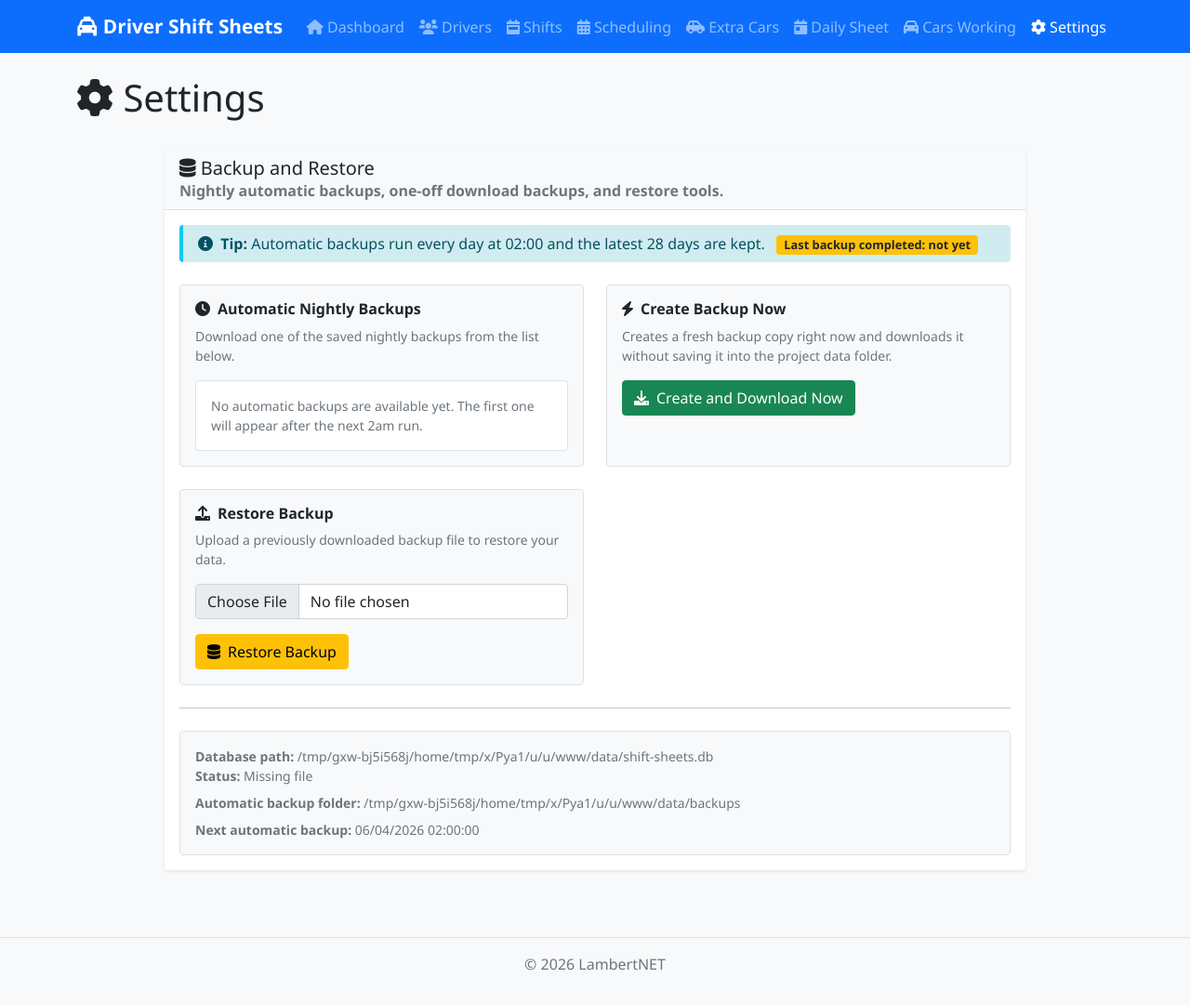
After one commit to lambo28/shift-sheets, a Flask app: page /settings in a window 1280 px wide. The commit adds this page. Shown: the whole page at 93% size. Run offline with Flask 3, Linux system fonts and the light colour scheme.

Commit message:
backup system

```diff
--- a/app.py
+++ b/app.py
@@ -4,6 +4,10 @@ from flask import Flask
 from sqlalchemy import text
 from datetime import datetime
 import os
+import threading
+import time
+
+from backup_utils import AUTO_BACKUP_HOUR, create_auto_backup, get_auto_backup_path, get_sqlite_database_path
 
 from config import config
 from extensions import db
@@ -51,6 +55,8 @@ from utils import (  # noqa: F401
 # -----------------------------------------------------------------------------
 
 app = Flask(__name__)
+
+_auto_backup_scheduler_started = False
 
 config_name = os.environ.get('FLASK_CONFIG') or 'default'
 app.config.from_object(config[config_name])
@@ -148,6 +154,46 @@ def _shift_abbrev_filter(shift_type, all_shifts_str=''):
 def utility_processor():
     return dict(datetime=datetime, bundle_url=bundle_url)
 
+
+def _run_auto_backup_if_due():
+    db_path = get_sqlite_database_path(app.config)
+    if db_path is None or not db_path.exists():
+        return
+
+    now = datetime.now()
+    scheduled_today = now.replace(hour=AUTO_BACKUP_HOUR, minute=0, second=0, microsecond=0)
+    if now < scheduled_today:
+        return
+
+    backup_path = get_auto_backup_path(db_path, now)
+    if backup_path.exists():
+        return
+
+    create_auto_backup(db_path, backup_dt=now)
+
+
+def _auto_backup_scheduler_loop():
+    while True:
+        try:
+            with app.app_context():
+                _run_auto_backup_if_due()
+        except Exception as exc:
+            print(f"[auto-backup] Nightly backup check failed: {exc}")
+        time.sleep(60)
+
+
+def _start_auto_backup_scheduler():
+    global _auto_backup_scheduler_started
+
+    if _auto_backup_scheduler_started:
+        return
+
+    if app.config.get('DEBUG') and os.environ.get('WERKZEUG_RUN_MAIN') != 'true':
+        return
+
+    _auto_backup_scheduler_started = True
+    threading.Thread(target=_auto_backup_scheduler_loop, name='auto-backup-scheduler', daemon=True).start()
+
 # -----------------------------------------------------------------------------
 # Route Registration
 # -----------------------------------------------------------------------------
@@ -170,6 +216,8 @@ with app.app_context():
     db.create_all()
     _run_startup_migrations()
 
+_start_auto_backup_scheduler()
+
 # -----------------------------------------------------------------------------
 # Entry Point
 # -----------------------------------------------------------------------------
--- a/routes/main.py
+++ b/routes/main.py
@@ -1,16 +1,59 @@
-from flask import render_template, request, redirect, url_for, flash
+from flask import render_template, request, redirect, url_for, flash, send_file, after_this_request
 from datetime import datetime, timedelta
+from pathlib import Path
+import os
+import shutil
+import tempfile
 
 from extensions import db
 from models import Driver, ShiftTiming
+from backup_utils import (
+    AUTO_BACKUP_RETENTION_DAYS,
+    AUTO_BACKUP_HOUR,
+    create_temp_backup_copy,
+    get_auto_backup_dir,
+    get_sqlite_database_path,
+    list_auto_backups,
+    looks_like_sqlite_db,
+    next_auto_backup_time,
+    prune_auto_backups,
+    resolve_auto_backup_path,
+)
 from utils import (
     get_drivers_for_date, get_drivers_count_by_shift, get_operational_date,
     get_cars_working_at_time, parse_date_string, parse_time_string,
-    get_app_setting, set_app_setting,
 )
 
 
 def register(app):
+    def _replace_database_from_file(db_path, source_file_path):
+        """Replace current database with source_file_path after validating a safe temp copy."""
+        db_path.parent.mkdir(parents=True, exist_ok=True)
+
+        temp_file = None
+        try:
+            with tempfile.NamedTemporaryFile(delete=False, suffix='.db', dir=str(db_path.parent)) as tmp:
+                shutil.copy2(source_file_path, tmp.name)
+                temp_file = Path(tmp.name)
+
+            if not looks_like_sqlite_db(temp_file):
+                return False, 'Uploaded file is not a valid Shift Sheets database backup.'
+
+            db.session.remove()
+            db.engine.dispose()
+
+            os.replace(temp_file, db_path)
+            temp_file = None
+            return True, 'Backup restored successfully.'
+        except Exception as exc:
+            return False, f'Backup restore failed: {exc}'
+        finally:
+            if temp_file is not None and temp_file.exists():
+                try:
+                    temp_file.unlink()
+                except Exception:
+                    pass
+
     def _parse_target_date(value):
         try:
             return datetime.strptime(value, '%Y-%m-%d').date()
@@ -123,3 +166,138 @@ def register(app):
                 flash(f"Error calculating cars working: {e}", "error")
 
         return render_template("cars_working.html", timings=all_timings_dict)
+
+    @app.route('/settings')
+    def settings():
+        """Settings page for maintenance actions such as backup/restore."""
+        db_path = get_sqlite_database_path(app.config)
+        db_path_exists = bool(db_path and db_path.exists())
+        auto_backups = list_auto_backups(db_path)
+        last_auto_backup = auto_backups[0] if auto_backups else None
+        return render_template(
+            'settings.html',
+            database_path=str(db_path) if db_path else None,
+            database_path_exists=db_path_exists,
+            auto_backup_dir=str(get_auto_backup_dir(db_path)) if db_path else None,
+            auto_backups=auto_backups,
+            last_auto_backup=last_auto_backup,
+            auto_backup_retention_days=AUTO_BACKUP_RETENTION_DAYS,
+            auto_backup_hour=AUTO_BACKUP_HOUR,
+            next_auto_backup_at=next_auto_backup_time() if db_path else None,
+        )
+
+    @app.route('/settings/backup/download-now', methods=['GET'])
+    def download_backup_now():
+        """Create a fresh backup copy and download it without saving into project data."""
+        db_path = get_sqlite_database_path(app.config)
+        if db_path is None:
+            flash('Backup download is only supported for SQLite deployments.', 'error')
+            return redirect(url_for('settings'))
+
+        if not db_path.exists():
+            flash('Database file not found. Backup could not be created.', 'error')
+            return redirect(url_for('settings'))
+
+        temp_backup_path = create_temp_backup_copy(db_path)
+
+        @after_this_request
+        def cleanup_temp_backup(response):
+            try:
+                temp_backup_path.unlink(missing_ok=True)
+            except Exception:
+                pass
+            return response
+
+        timestamp = datetime.now().strftime('%Y%m%d-%H%M%S')
+        download_name = f'shift-sheets-backup-{timestamp}.db'
+        return send_file(
+            temp_backup_path,
+            as_attachment=True,
+            download_name=download_name,
+            mimetype='application/octet-stream',
+        )
+
+    @app.route('/settings/backup/auto/download', methods=['GET'])
+    def download_auto_backup():
+        """Download one of the stored automatic backups."""
+        db_path = get_sqlite_database_path(app.config)
+        backup_name = (request.args.get('backup_name') or '').strip()
+        backup_path = resolve_auto_backup_path(db_path, backup_name)
+        if backup_path is None:
+            flash('Selected automatic backup was not found.', 'error')
+            return redirect(url_for('settings'))
+
+        return send_file(
+            backup_path,
+            as_attachment=True,
+            download_name=backup_path.name,
+            mimetype='application/octet-stream',
+        )
+
+    @app.route('/settings/backup/auto/restore', methods=['POST'])
+    def restore_auto_backup():
+        """Restore the current database from a selected automatic backup file."""
+        db_path = get_sqlite_database_path(app.config)
+        backup_name = (request.form.get('backup_name') or '').strip()
+        backup_path = resolve_auto_backup_path(db_path, backup_name)
+        if backup_path is None:
+            flash('Selected automatic backup was not found.', 'error')
+            return redirect(url_for('settings'))
+
+        success, message = _replace_database_from_file(db_path, backup_path)
+        flash(message, 'success' if success else 'error')
+        return redirect(url_for('settings'))
+
+    @app.route('/settings/backup/auto/prune', methods=['POST'])
+    def prune_auto_backups_now():
+        """Delete automatic backups beyond retention immediately."""
+        db_path = get_sqlite_database_path(app.config)
+        if db_path is None:
+            flash('Automatic backups are only supported for SQLite deployments.', 'error')
+            return redirect(url_for('settings'))
+
+        removed_count = prune_auto_backups(db_path, retention_days=AUTO_BACKUP_RETENTION_DAYS)
+        if removed_count > 0:
+            flash(f'Removed {removed_count} old automatic backup file(s).', 'success')
+        else:
+            flash('No old automatic backups needed removal.', 'info')
+        return redirect(url_for('settings'))
+
+    @app.route('/settings/backup/restore', methods=['POST'])
+    def restore_backup():
+        """Restore database from uploaded SQLite backup file."""
+        db_path = get_sqlite_database_path(app.config)
+        if db_path is None:
+            flash('Backup restore is only supported for SQLite deployments.', 'error')
+            return redirect(url_for('settings'))
+
+        uploaded = request.files.get('backup_file')
+        if uploaded is None or not uploaded.filename:
+            flash('Please choose a backup file to restore.', 'error')
+            return redirect(url_for('settings'))
+
+        filename = uploaded.filename.lower()
+        if not (filename.endswith('.db') or filename.endswith('.sqlite') or filename.endswith('.sqlite3')):
+            flash('Invalid file type. Please upload a .db or .sqlite backup file.', 'error')
+            return redirect(url_for('settings'))
+
+        temp_file = None
+        try:
+            with tempfile.NamedTemporaryFile(delete=False, suffix='.db', dir=str(db_path.parent)) as tmp:
+                uploaded.save(tmp.name)
+                temp_file = Path(tmp.name)
+
+            if not looks_like_sqlite_db(temp_file):
+                flash('Uploaded file is not a valid Shift Sheets database backup.', 'error')
+                return redirect(url_for('settings'))
+
+            success, message = _replace_database_from_file(db_path, temp_file)
+            flash(message, 'success' if success else 'error')
+        finally:
+            if temp_file is not None and temp_file.exists():
+                try:
+                    temp_file.unlink()
+                except Exception:
+                    pass
+
+        return redirect(url_for('settings'))
--- a/templates/base.html
+++ b/templates/base.html
@@ -108,6 +108,11 @@
                             <i class="fas fa-car"></i> Cars Working
                         </a>
                     </li>
+                    <li class="nav-item">
+                        <a class="nav-link {% if current_endpoint in ['settings', 'download_backup_now', 'download_auto_backup', 'restore_auto_backup', 'prune_auto_backups_now', 'restore_backup'] %}active{% endif %}" href="{{ url_for('settings') }}" {% if current_endpoint in ['settings', 'download_backup_now', 'download_auto_backup', 'restore_auto_backup', 'prune_auto_backups_now', 'restore_backup'] %}aria-current="page"{% endif %}>
+                            <i class="fas fa-gear"></i> Settings
+                        </a>
+                    </li>
                 </ul>
             </div>
         </div>
--- /dev/null
+++ b/templates/settings.html
@@ -0,0 +1,203 @@
+{% extends "base.html" %}
+
+{% block title %}Settings - Driver Shift Sheets{% endblock %}
+
+{% block extra_head %}
+<style>
+main > .alert.alert-dismissible {
+    display: none !important;
+}
+</style>
+{% endblock %}
+
+{% block content %}
+{% set page_header_icon = 'fas fa-gear' %}
+{% set page_header_title = 'Settings' %}
+{% include "partials/components/page_header.html" %}
+
+<div class="row">
+    <div class="col-lg-10 mx-auto">
+        <div class="card mb-4">
+            {% set card_icon = 'fas fa-database' %}
+            {% set card_title = 'Backup and Restore' %}
+            {% set card_subtitle = 'Nightly automatic backups, one-off download backups, and restore tools.' %}
+            {% set card_title_level = '5' %}
+            {% include "partials/components/card_header_title.html" %}
+            <div class="card-body">
+                <div class="alert alert-info py-2 mb-4" role="note">
+                    <i class="fas fa-circle-info me-1"></i>
+                    <strong>Tip:</strong> Automatic backups run every day at {{ '%02d:00'|format(auto_backup_hour) }} and the latest {{ auto_backup_retention_days }} days are kept.
+                    {% if last_auto_backup %}
+                    <span class="badge bg-success ms-2" id="lastBackupBadge">
+                        Last backup completed: {{ last_auto_backup.modified_at.strftime('%d/%m/%Y %H:%M:%S') }}
+                    </span>
+                    {% else %}
+                    <span class="badge bg-warning text-dark ms-2" id="lastBackupBadge">
+                        Last backup completed: not yet
+                    </span>
+                    {% endif %}
+                </div>
+
+                <div class="row g-4">
+                    <div class="col-md-6">
+                        <div class="border rounded p-3 h-100 bg-light">
+                            <h6 class="fw-bold mb-2"><i class="fas fa-clock me-2"></i>Automatic Nightly Backups</h6>
+                            <p class="text-muted small mb-3">
+                                Download one of the saved nightly backups from the list below.
+                            </p>
+                            {% if auto_backups %}
+                            <form method="GET" action="{{ url_for('download_auto_backup') }}" id="downloadAutoBackupForm">
+                                <div class="mb-3">
+                                    <select class="form-select" name="backup_name" id="autoBackupSelect" required>
+                                        <option value="" selected disabled>Select automatic backup</option>
+                                        {% for backup in auto_backups %}
+                                        <option value="{{ backup.name }}">
+                                            {{ backup.name }}
+                                            · {{ backup.modified_at.strftime('%d/%m/%Y %H:%M:%S') }}
+                                            · {{ '%.1f'|format(backup.size_bytes / 1048576) }} MB
+                                        </option>
+                                        {% endfor %}
+                                    </select>
+                                </div>
+                                <div class="d-flex gap-2 flex-wrap">
+                                    <button class="btn btn-primary" type="submit" id="downloadAutoBackupBtn">
+                                        <i class="fas fa-file-arrow-down me-2"></i>Download Selected Backup
+                                    </button>
+                                    <button
+                                        class="btn btn-outline-warning"
+                                        type="submit"
+                                        id="restoreAutoBackupBtn"
+                                        formaction="{{ url_for('restore_auto_backup') }}"
+                                        formmethod="post"
+                                        onclick="return confirm('Restore the selected automatic backup? This will replace the current database.');"
+                                    >
+                                        <i class="fas fa-rotate-left me-2"></i>Restore Selected Backup
+                                    </button>
+                                </div>
+                            </form>
+                            <form method="POST" action="{{ url_for('prune_auto_backups_now') }}" id="pruneAutoBackupsForm" class="mt-3">
+                                <button class="btn btn-sm btn-outline-secondary" type="submit">
+                                    <i class="fas fa-trash-can me-1"></i>Delete Old Backups Now
+                                </button>
+                            </form>
+                            {% else %}
+                            <div class="text-muted small border rounded p-3 bg-white">
+                                No automatic backups are available yet. The first one will appear after the next 2am run.
+                            </div>
+                            {% endif %}
+                        </div>
+                    </div>
+
+                    <div class="col-md-6">
+                        <div class="border rounded p-3 h-100 bg-light">
+                            <h6 class="fw-bold mb-2"><i class="fas fa-bolt me-2"></i>Create Backup Now</h6>
+                            <p class="text-muted small mb-3">
+                                Creates a fresh backup copy right now and downloads it without saving it into the project data folder.
+                            </p>
+                            <a class="btn btn-success" id="downloadBackupNowBtn" href="{{ url_for('download_backup_now') }}">
+                                <i class="fas fa-download me-2"></i>Create and Download Now
+                            </a>
+                        </div>
+                    </div>
+
+                    <div class="col-md-6">
+                        <div class="border rounded p-3 h-100 bg-light">
+                            <h6 class="fw-bold mb-2"><i class="fas fa-upload me-2"></i>Restore Backup</h6>
+                            <p class="text-muted small mb-3">
+                                Upload a previously downloaded backup file to restore your data.
+                            </p>
+                            <form method="POST" action="{{ url_for('restore_backup') }}" enctype="multipart/form-data">
+                                <div class="mb-3">
+                                    <input
+                                        type="file"
+                                        class="form-control"
+                                        name="backup_file"
+                                        accept=".db,.sqlite,.sqlite3"
+                                        required
+                                    >
+                                </div>
+                                <button type="submit" class="btn btn-warning" onclick="return confirm('This will replace the current database with the uploaded backup. Continue?');">
+                                    <i class="fas fa-database me-2"></i>Restore Backup
+                                </button>
+                            </form>
+                        </div>
+                    </div>
+                </div>
+
+                <hr class="my-4">
+                <div class="small text-muted bg-light border rounded p-3">
+                    {% if database_path %}
+                    <div><strong>Database path:</strong> {{ database_path }}</div>
+                    <div><strong>Status:</strong> {{ 'Ready' if database_path_exists else 'Missing file' }}</div>
+                    <div class="mt-2"><strong>Automatic backup folder:</strong> {{ auto_backup_dir }}</div>
+                    <div class="mt-2"><strong>Next automatic backup:</strong> {{ next_auto_backup_at.strftime('%d/%m/%Y %H:%M:%S') if next_auto_backup_at else 'Not scheduled' }}</div>
+                    {% else %}
+                    <div>Backup/restore is only available when using a local SQLite database.</div>
+                    {% endif %}
+                </div>
+            </div>
+        </div>
+    </div>
+</div>
+
+<div id="alertBannerContainer"></div>
+{% endblock %}
+
+{% block extra_scripts %}
+{{ super() }}
+<script src="{{ url_for('static', filename='js/scheduling.flash-banner.js') }}"></script>
+<script>
+document.addEventListener('DOMContentLoaded', function () {
+    if (typeof window.showAlertBanner !== 'function') {
+        return;
+    }
+
+    const downloadNowBtn = document.getElementById('downloadBackupNowBtn');
+    const autoBackupForm = document.getElementById('downloadAutoBackupForm');
+
+    if (downloadNowBtn) {
+        downloadNowBtn.addEventListener('click', function () {
+            window.showAlertBanner('success', 'Backup download started.', true, 3000);
+        });
+    }
+
+    if (autoBackupForm) {
+        autoBackupForm.addEventListener('submit', function (event) {
+            const submitter = event.submitter;
+            if (submitter && submitter.id === 'restoreAutoBackupBtn') {
+                window.showAlertBanner('warning', 'Restoring selected automatic backup. The page will refresh when finished.', true, 4500);
+            } else {
+                window.showAlertBanner('success', 'Automatic backup download started.', true, 3000);
+            }
+        });
+    }
+
+    const pruneForm = document.getElementById('pruneAutoBackupsForm');
+    if (pruneForm) {
+        pruneForm.addEventListener('submit', function () {
+            window.showAlertBanner('info', 'Removing old automatic backups...', true, 3000);
+        });
+    }
+
+    const restoreForm = document.querySelector("form[action='{{ url_for('restore_backup') }}']");
+    if (restoreForm) {
+        restoreForm.addEventListener('submit', function () {
+            const fileInput = restoreForm.querySelector('input[name="backup_file"]');
+            if (fileInput && fileInput.files && fileInput.files.length > 0) {
+                window.showAlertBanner('warning', 'Restoring backup. The page will refresh when finished.', true, 4000);
+            }
+        });
+    }
+
+    const autoBackupSelect = document.getElementById('autoBackupSelect');
+    if (autoBackupSelect) {
+        autoBackupSelect.addEventListener('change', function () {
+            const option = autoBackupSelect.options[autoBackupSelect.selectedIndex];
+            if (option && option.value) {
+                autoBackupSelect.title = option.text;
+            }
+        });
+    }
+});
+</script>
+{% endblock %}
```
Also changed, not shown: backup_utils.py (added, +151 -0 lines), tests/test_backup_settings.py (added, +82 -0 lines), 1 other file.
